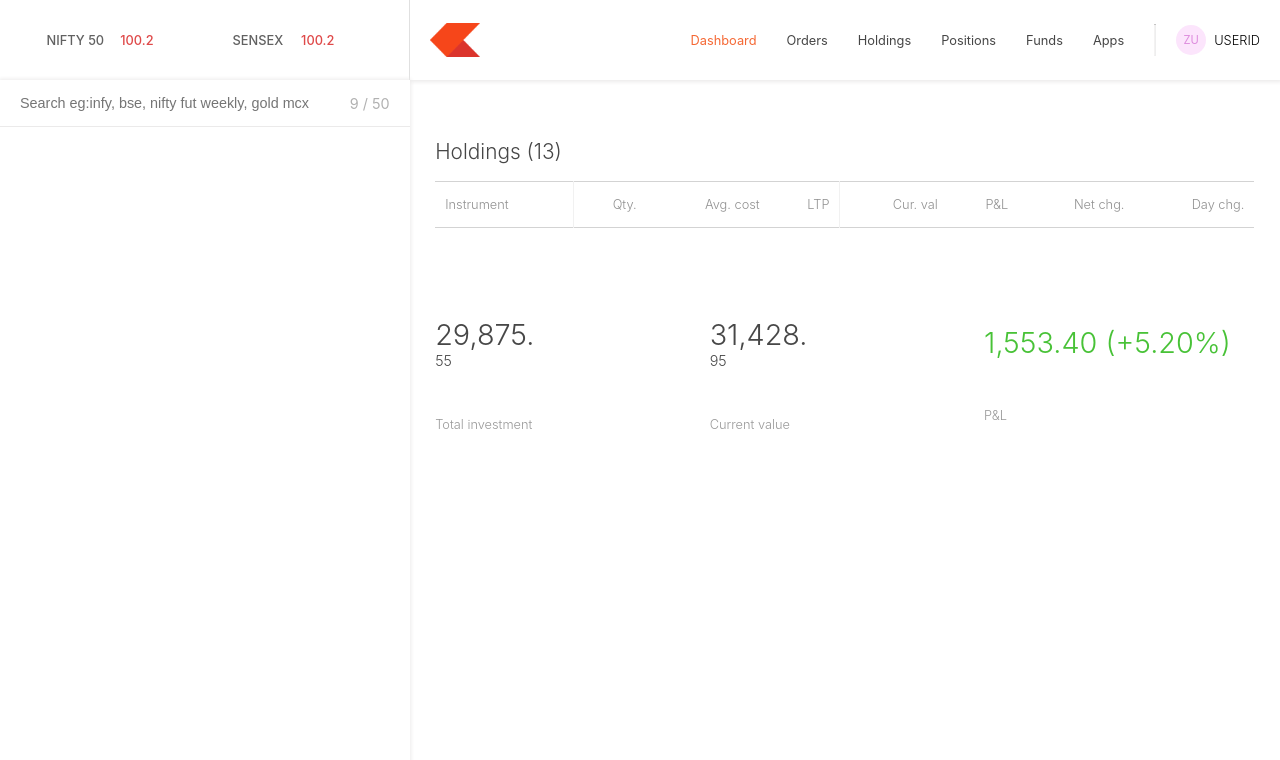
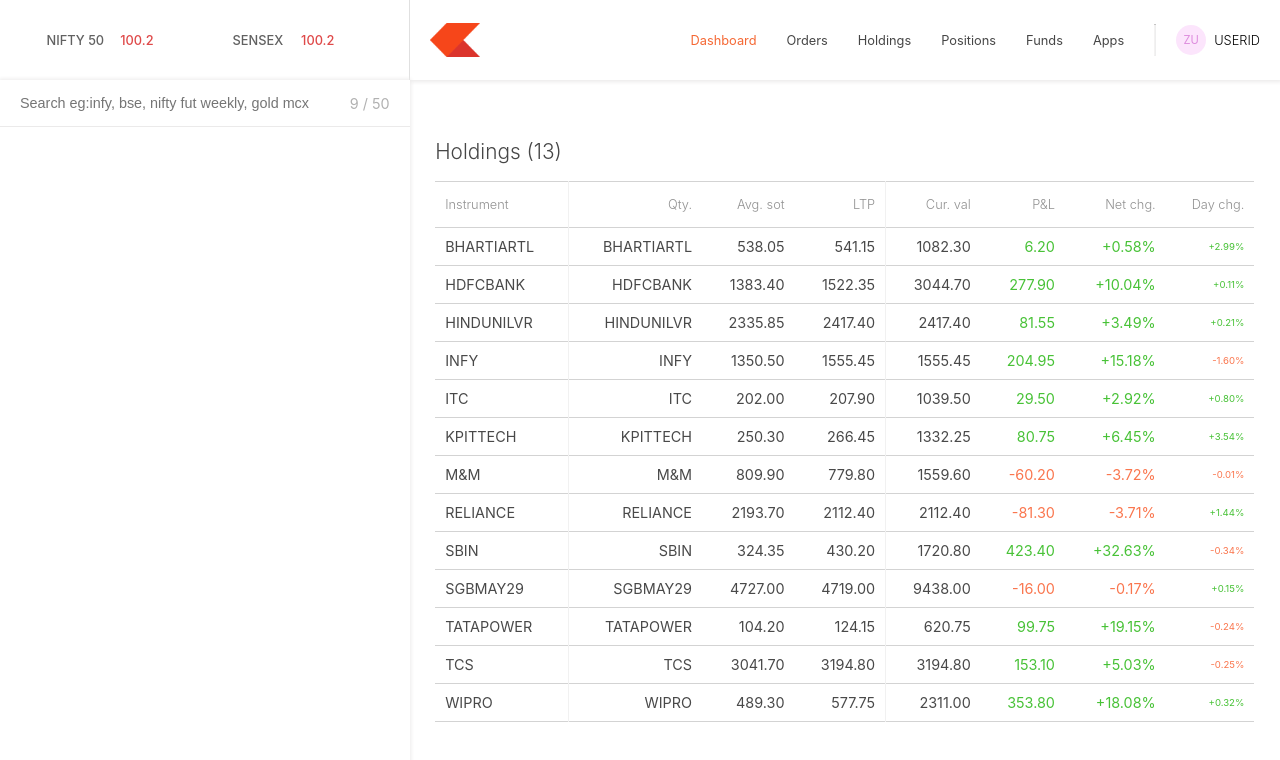
Before and after one commit to riyaaa15/stock-trading-platform, a React (Vite) app in the folder dashboard/: page /holdings in a window 1280 px wide. Shown: the top 760 px of the page. Built offline with nearby package versions, Linux system fonts and the light colour scheme.

Commit message:
Add holdings and positions dummy data

```diff
--- a/dashboard/src/components/Holdings.jsx
+++ b/dashboard/src/components/Holdings.jsx
@@ -1,7 +1,10 @@
+import React from "react";
+import { holdings } from "../data/data";
+
 const Holdings = () => {
   return (
     <>
-      <h3 className="title">Holdings (13)</h3>
+      <h3 className="title">Holdings ({holdings.length})</h3>
 
       <div className="order-table">
         <table>
@@ -9,13 +12,34 @@
             <tr>
               <th>Instrument</th>
               <th>Qty.</th>
-              <th>Avg. cost</th>
+              <th>Avg. sot</th>
               <th>LTP</th>
               <th>Cur. val</th>
               <th>P&L</th>
               <th>Net chg.</th>
               <th>Day chg.</th>
             </tr>
+            {holdings.map((stock, index) => {
+              const curValue = stock.price * stock.qty;
+              const isProfit = curValue - stock.avg * stock.qty >= 0.0;
+              const profClass = isProfit ? "profit" : "loss";
+              const dayclass = stock.isLoss ? "loss" : "profit";
+
+              return (
+                <tr key={index}>
+                  <td>{stock.name}</td>
+                  <td>{stock.name}</td>
+                  <td>{stock.avg.toFixed(2)}</td>
+                  <td>{stock.price.toFixed(2)}</td>
+                  <td>{curValue.toFixed(2)}</td>
+                  <td className={profClass}>
+                    {(curValue - stock.avg * stock.qty).toFixed(2)}
+                  </td>
+                  <td className={profClass}>{stock.net}</td>
+                  <td className={dayclass}>{stock.day}</td>
+                </tr>
+              );
+            })}
           </thead>
           <tbody></tbody>
         </table>
--- a/dashboard/src/components/Positions.jsx
+++ b/dashboard/src/components/Positions.jsx
@@ -1,7 +1,10 @@
+import React from "react";
+import { positions } from "../data/data";
+
 const Positions = () => {
   return (
     <>
-      <h3 className="title">Positions (2)</h3>
+      <h3 className="title">Positions ({positions.length})</h3>
 
       <div className="order-table">
         <table>
@@ -15,6 +18,28 @@
               <th>P&amp;L</th>
               <th>Chg.</th>
             </tr>
+
+            {positions.map((stock, index) => {
+              const curValue = stock.price * stock.qty;
+              const isProfit = curValue - stock.avg * stock.qty >= 0.0;
+              const profClass = isProfit ? "profit" : "loss";
+              const dayclass = stock.isLoss ? "loss" : "profit";
+
+              return (
+                <tr key={index}>
+                  <td>{stock.product}</td>
+                  <td>{stock.name}</td>
+                  <td>{stock.qty}</td>
+                  <td>{stock.avg.toFixed(2)}</td>
+                  <td>{stock.price.toFixed(2)}</td>
+                  <td className={profClass}>
+                    {(curValue - stock.avg * stock.qty).toFixed(2)}
+                  </td>
+
+                  <td className={dayclass}>{stock.day}</td>
+                </tr>
+              );
+            })}
           </thead>
 
           <tbody></tbody>
--- /dev/null
+++ b/dashboard/src/data/data.js
@@ -0,0 +1,193 @@
+export const watchlist = [
+  {
+    name: "INFY",
+    price: 1555.45,
+    percent: "-1.60%",
+    isDown: true,
+  },
+  {
+    name: "ONGC",
+    price: 116.8,
+    percent: "-0.09%",
+    isDown: true,
+  },
+  {
+    name: "TCS",
+    price: 3194.8,
+    percent: "-0.25%",
+    isDown: true,
+  },
+  {
+    name: "KPITTECH",
+    price: 266.45,
+    percent: "3.54%",
+    isDown: false,
+  },
+  {
+    name: "QUICKHEAL",
+    price: 308.55,
+    percent: "-0.15%",
+    isDown: true,
+  },
+  {
+    name: "WIPRO",
+    price: 577.75,
+    percent: "0.32%",
+    isDown: false,
+  },
+  {
+    name: "M&M",
+    price: 779.8,
+    percent: "-0.01%",
+    isDown: true,
+  },
+  {
+    name: "RELIANCE",
+    price: 2112.4,
+    percent: "1.44%",
+    isDown: false,
+  },
+  {
+    name: "HUL",
+    price: 512.4,
+    percent: "1.04%",
+    isDown: false,
+  },
+];
+
+// holdings
+export const holdings = [
+  {
+    name: "BHARTIARTL",
+    qty: 2,
+    avg: 538.05,
+    price: 541.15,
+    net: "+0.58%",
+    day: "+2.99%",
+  },
+  {
+    name: "HDFCBANK",
+    qty: 2,
+    avg: 1383.4,
+    price: 1522.35,
+    net: "+10.04%",
+    day: "+0.11%",
+  },
+  {
+    name: "HINDUNILVR",
+    qty: 1,
+    avg: 2335.85,
+    price: 2417.4,
+    net: "+3.49%",
+    day: "+0.21%",
+  },
+  {
+    name: "INFY",
+    qty: 1,
+    avg: 1350.5,
+    price: 1555.45,
+    net: "+15.18%",
+    day: "-1.60%",
+    isLoss: true,
+  },
+  {
+    name: "ITC",
+    qty: 5,
+    avg: 202.0,
+    price: 207.9,
+    net: "+2.92%",
+    day: "+0.80%",
+  },
+  {
+    name: "KPITTECH",
+    qty: 5,
+    avg: 250.3,
+    price: 266.45,
+    net: "+6.45%",
+    day: "+3.54%",
+  },
+  {
+    name: "M&M",
+    qty: 2,
+    avg: 809.9,
+    price: 779.8,
+    net: "-3.72%",
+    day: "-0.01%",
+    isLoss: true,
+  },
+  {
+    name: "RELIANCE",
+    qty: 1,
+    avg: 2193.7,
+    price: 2112.4,
+    net: "-3.71%",
+    day: "+1.44%",
+  },
+  {
+    name: "SBIN",
+    qty: 4,
+    avg: 324.35,
+    price: 430.2,
+    net: "+32.63%",
+    day: "-0.34%",
+    isLoss: true,
+  },
+  {
+    name: "SGBMAY29",
+    qty: 2,
+    avg: 4727.0,
+    price: 4719.0,
+    net: "-0.17%",
+    day: "+0.15%",
+  },
+  {
+    name: "TATAPOWER",
+    qty: 5,
+    avg: 104.2,
+    price: 124.15,
+    net: "+19.15%",
+    day: "-0.24%",
+    isLoss: true,
+  },
+  {
+    name: "TCS",
+    qty: 1,
+    avg: 3041.7,
+    price: 3194.8,
+    net: "+5.03%",
+    day: "-0.25%",
+    isLoss: true,
+  },
+  {
+    name: "WIPRO",
+    qty: 4,
+    avg: 489.3,
+    price: 577.75,
+    net: "+18.08%",
+    day: "+0.32%",
+  },
+];
+
+// positions
+export const positions = [
+  {
+    product: "CNC",
+    name: "EVEREADY",
+    qty: 2,
+    avg: 316.27,
+    price: 312.35,
+    net: "+0.58%",
+    day: "-1.24%",
+    isLoss: true,
+  },
+  {
+    product: "CNC",
+    name: "JUBLFOOD",
+    qty: 1,
+    avg: 3124.75,
+    price: 3082.65,
+    net: "+10.04%",
+    day: "-1.35%",
+    isLoss: true,
+  },
+];
```
